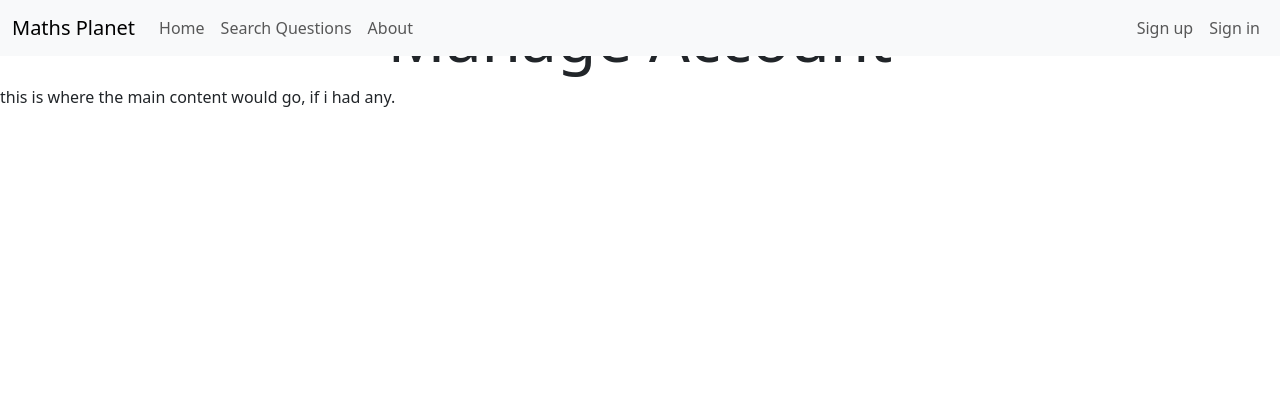
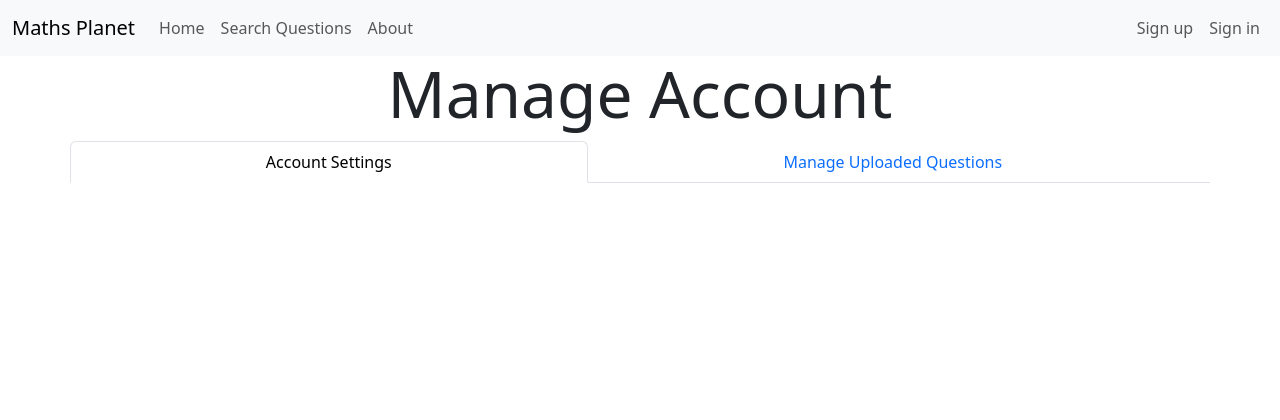
Before and after one commit to hpjohnson/capstone, a Django app: page /account_manage/ in a window 1280 px wide. Shown: the top 420 px of the page. Run offline with Django 4.2, Linux system fonts and the light colour scheme; some libraries are stand-ins or nearby versions.

Commit message:
add tabs to profile page, add margin to header so nav bar doesnt overlap

```diff
--- a/accountManagement/templates/accountManagement/accountManagement.html
+++ b/accountManagement/templates/accountManagement/accountManagement.html
@@ -14,13 +14,39 @@
 </header>
 
 <!-- main content -->
-<main>
-    <p>this is where the main content would go, if i had any.</p>
+<main class="container">
+    <!-- nav for tabs -->
+    <div class="row justify-content-center">
+        <ul class="nav nav-tabs nav-fill" id="profile-tab" role="tablist">
+            <li class="nav-item" role="presentation">
+                <button class="nav-link active" id="manage-account" data-bs-toggle="tab" data-bs-target="#manage-account-pane"
+                    type="button" role="tab" aria-controls="manage-account-pane" aria-selected="True">Account
+                    Settings</button>
+            </li>
+            <li class="nav-item" role="presentation">
+                <button class="nav-link" id="manage-questions" data-bs-toggle="tab" data-bs-target="#manage-questions-pane"
+                    type="button" role="tab" aria-controls="manage-questions-pane" aria-selected="false">Manage Uploaded
+                    Questions</button>
+            </li>
+        </ul>
+    </div>
+
+
+    <div class="tab-content" id="tab-content">
+        <div class="tab-pane fade show active" id="manage-account-pane" role="tabpanel"
+            aria-labelledby="manage-account-tab" tabindex="0">
+        </div>
+        <div class="tab-pane fade" id="manage-questions-pane" role="tabpanel" aria-labelledby="manage-questions-tab"
+            tabindex="0">
+        </div>
+    </div>
 </main>
 
 {% endblock content %}
 
 {% block extra_scripts %}
-<script src="https://cdn.jsdelivr.net/npm/masonry-layout@4.2.2/dist/masonry.pkgd.min.js" integrity="sha384-GNFwBvfVxBkLMJpYMOABq3c+d3KnQxudP/mGPkzpZSTYykLBNsZEnG2D9G/X/+7D" crossorigin="anonymous" async></script>
+<script src="https://cdn.jsdelivr.net/npm/masonry-layout@4.2.2/dist/masonry.pkgd.min.js"
+    integrity="sha384-GNFwBvfVxBkLMJpYMOABq3c+d3KnQxudP/mGPkzpZSTYykLBNsZEnG2D9G/X/+7D" crossorigin="anonymous"
+    async></script>
 <script src="{% static 'js/questionView.js' %}"></script>
 {% endblock extra_scripts %}
--- a/static/css/style.css
+++ b/static/css/style.css
@@ -9,6 +9,11 @@
 }
 
 /* header */
+
+#header {
+    margin-top: 56px;
+}
+
 .header-text {
     color: red;
 }
```
